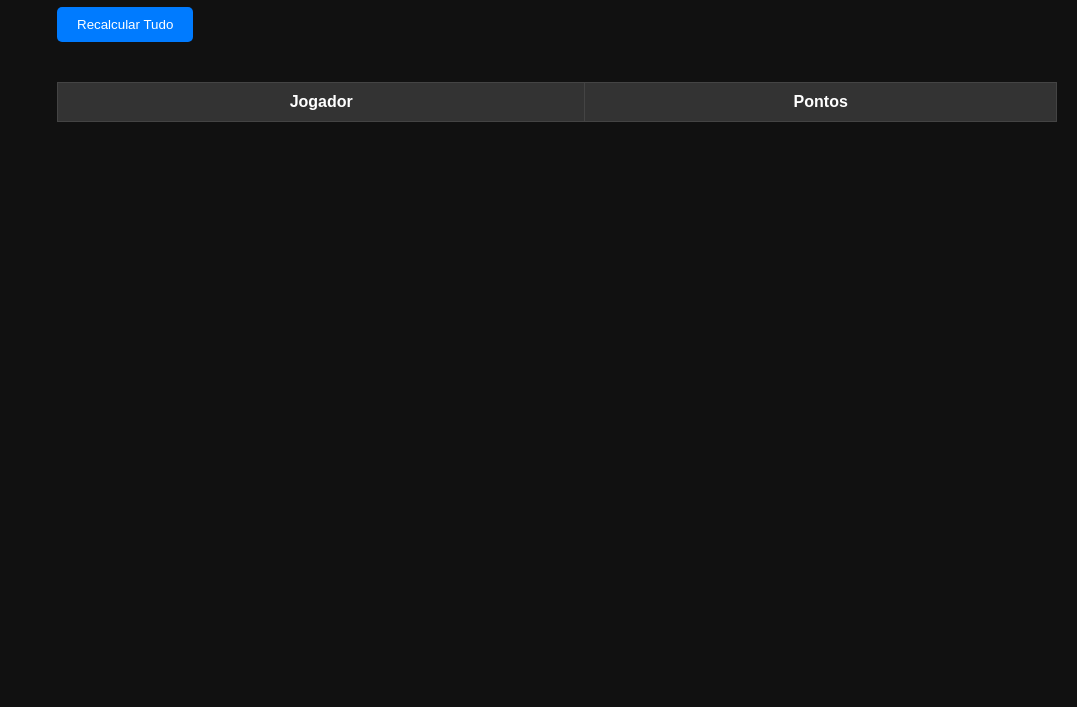
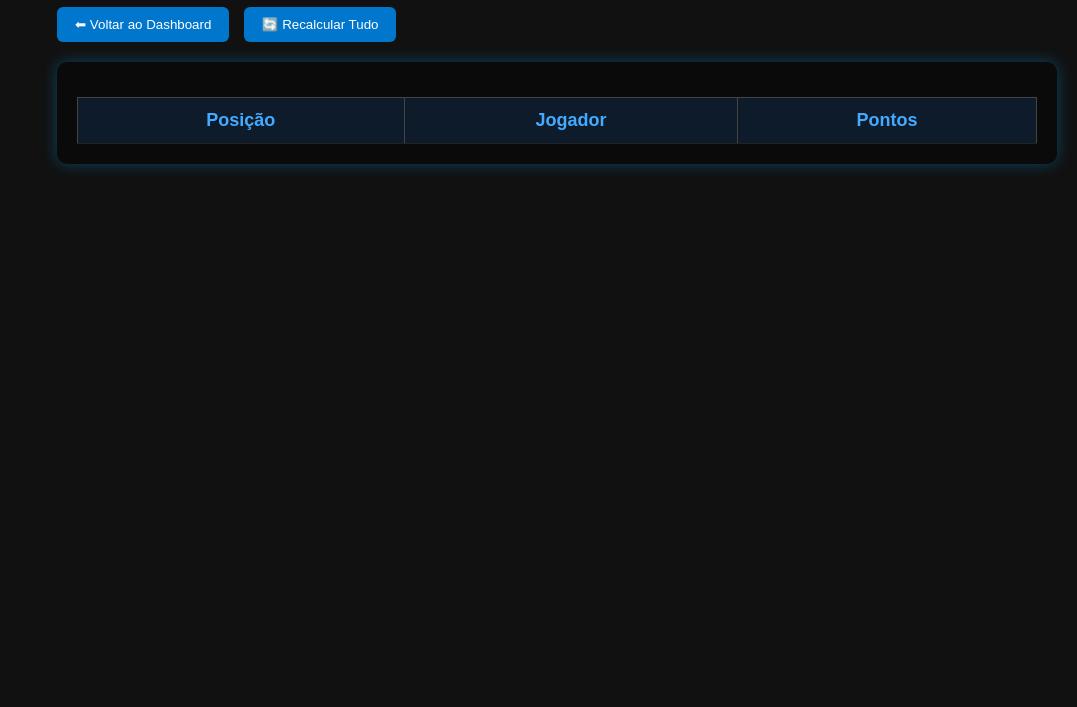
Before and after one commit to rbs1983/cracks, a website: page public/ranking.html in a window 1280 px wide. Shown: the part 93-800 px from the top of the page, without its empty margins (203-1280 px from the left). Drawn offline with Linux system fonts and the light colour scheme; no server answers.

Commit message:
Update ranking.html

```diff
--- a/public/ranking.html
+++ b/public/ranking.html
@@ -4,57 +4,104 @@
   <meta charset="UTF-8">
   <title>Classificação - Craks da Bola</title>
   <link rel="stylesheet" href="style.css">
+
+  <style>
+    .ranking-container {
+      padding: 20px;
+      background: #0a0a0a;
+      border-radius: 10px;
+      box-shadow: 0 0 15px #00aaff55;
+      margin-top: 20px;
+    }
+
+    table {
+      width: 100%;
+      border-collapse: collapse;
+      margin-top: 15px;
+    }
+
+    th, td {
+      padding: 12px;
+      text-align: center;
+      border-bottom: 1px solid #222;
+    }
+
+    th {
+      background: #0d1b2a;
+      color: #4af;
+      font-size: 18px;
+    }
+
+    tr:hover {
+      background: #112233;
+    }
+
+    .btn {
+      padding: 10px 18px;
+      background: #0077cc;
+      border: none;
+      color: white;
+      cursor: pointer;
+      border-radius: 6px;
+      margin-right: 10px;
+      transition: 0.2s;
+    }
+
+    .btn:hover {
+      background: #0099ff;
+    }
+  </style>
 </head>
 
 <body>
 
 <div class="content">
 
-  <h1>Classificação Geral</h1>
+  <h1 style="color:#4af;">Classificação Geral</h1>
 
-  <button onclick="recalcularTudo()" style="margin-bottom:20px; padding:10px 20px; background:#007bff; color:white; border:none; cursor:pointer;">
-    Recalcular Tudo
-  </button>
+  <button class="btn" onclick="window.location.href='dashboard.html'">⬅ Voltar ao Dashboard</button>
+  <button class="btn" onclick="recalcularTudo()">🔄 Recalcular Tudo</button>
 
+  <div class="ranking-container">
     <table>
       <thead>
         <tr>
+          <th>Posição</th>
           <th>Jogador</th>
           <th>Pontos</th>
         </tr>
       </thead>
-    <tbody id="ranking-body"></tbody>
+      <tbody id="ranking-table"></tbody>
     </table>
+  </div>
 
 </div>
 
 <script>
-function loadRanking() {
-  fetch("/players")
-    .then(r => r.json())
-    .then(players => {
-      const body = document.getElementById("ranking-body");
-      body.innerHTML = "";
+async function loadRanking() {
+  const ranking = await fetch("/players").then(r => r.json());
 
-      players
-        .sort((a, b) => b.pontos - a.pontos)
-        .forEach(p => {
-          body.innerHTML += `
+  const tabela = document.getElementById("ranking-table");
+  tabela.innerHTML = "";
+
+  ranking.forEach((p, index) => {
+    tabela.innerHTML += `
       <tr>
+        <td>${index + 1}º</td>
         <td>${p.nome}</td>
         <td>${p.pontos}</td>
       </tr>
     `;
   });
-    });
 }
 
-function recalcularTudo() {
-  fetch("/recalculate-all", { method: "POST" })
-    .then(() => loadRanking());
+async function recalcularTudo() {
+  await fetch("/recalculate-all", { method: "POST" });
+  alert("Ranking recalculado!");
+  loadRanking();
 }
 
-window.onload = loadRanking;
+loadRanking();
 </script>
 
 </body>
```
Lines whose indentation alone changed are shown as unchanged.
